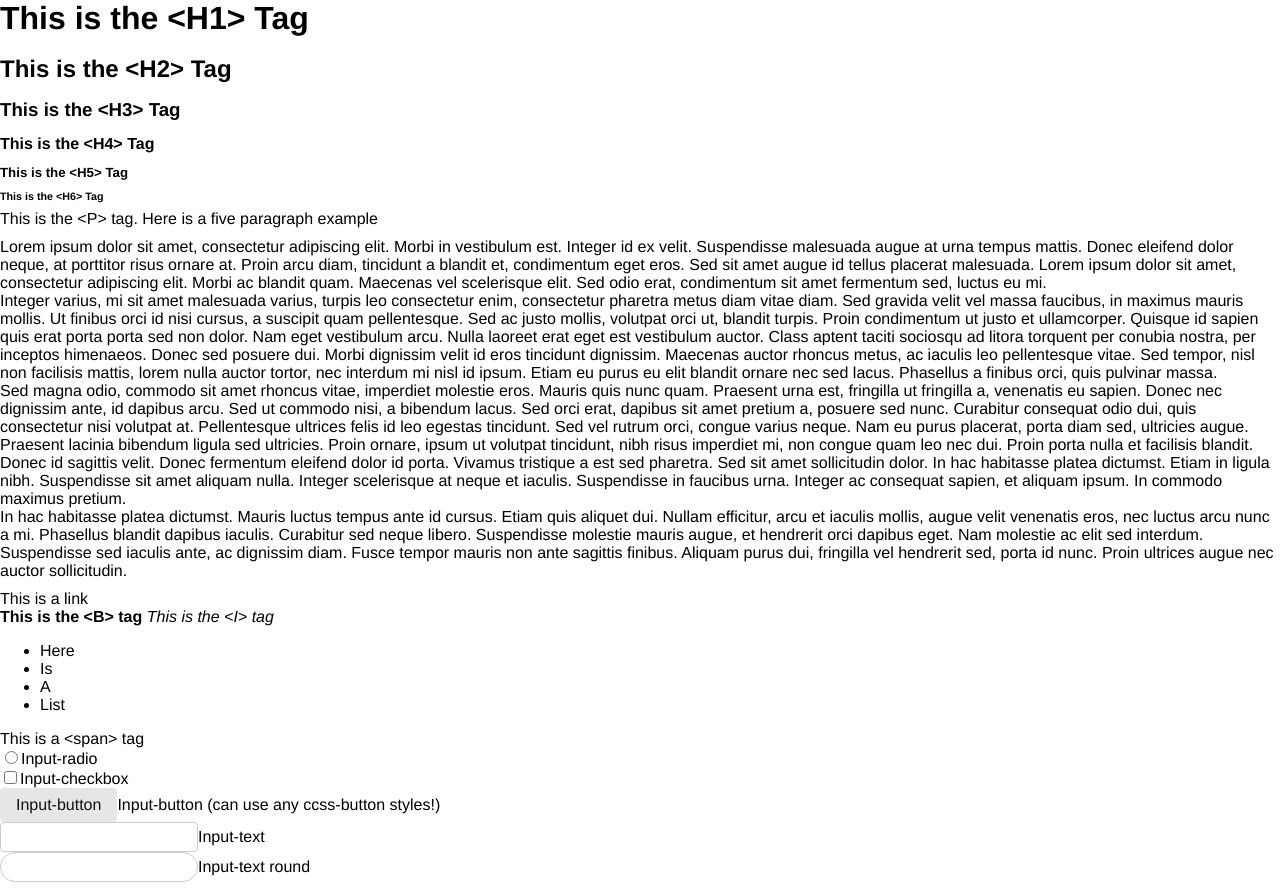
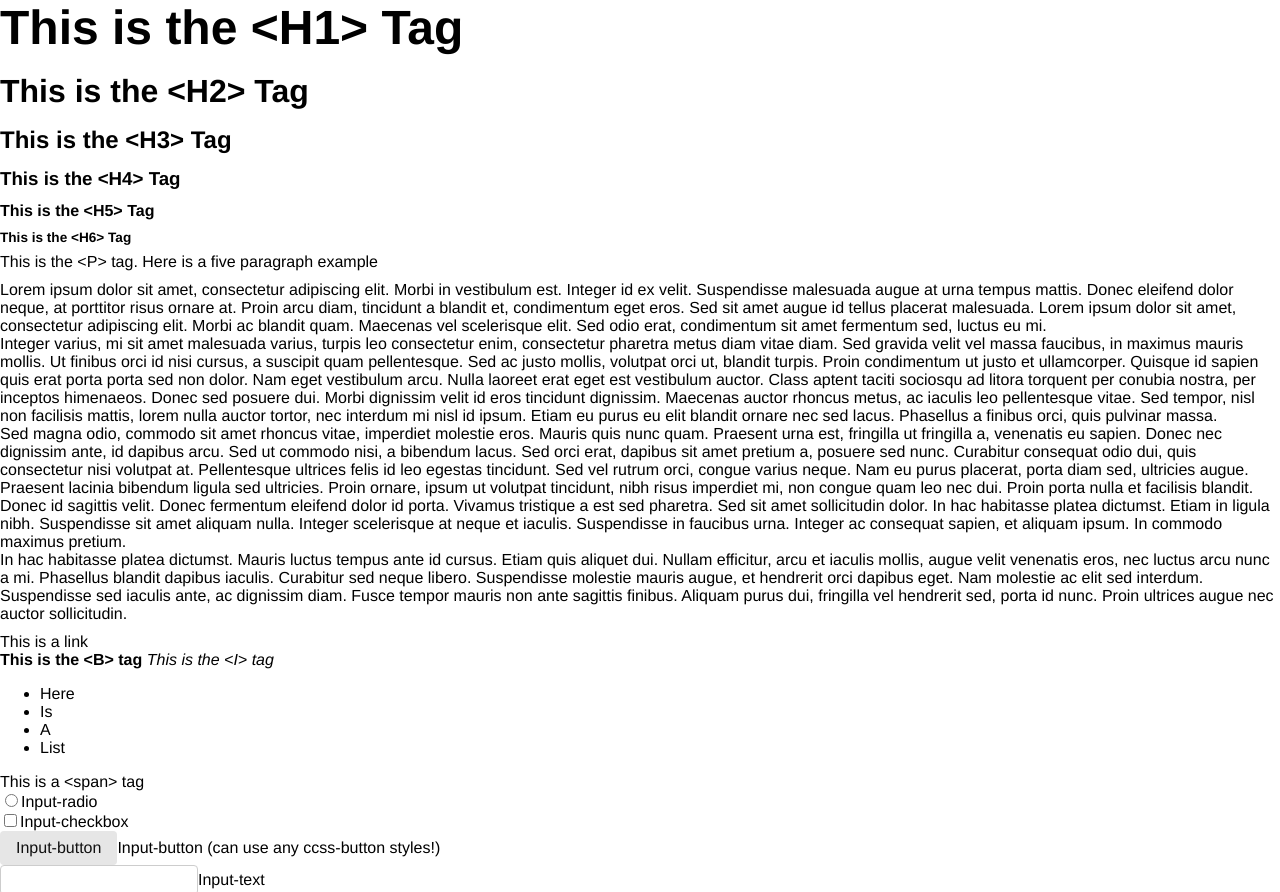
Before and after one commit to crystalcss/crystalcss, a website: page style-text.html in a window 1280 px wide. Shown: the top 892 px of the page. Drawn offline with nearby package versions, Linux system fonts and the light colour scheme; files that its build step writes are made by us from their sources.

Commit message:
Updated Header font sizes

```diff
--- a/scss/_text.scss
+++ b/scss/_text.scss
@@ -25,26 +25,32 @@ h1, h2, h3, h4, h5, h6 {
 }
 
 h1 {
+  font-size: 3em;
   @include margins(18px, 18px);
 }
 
 h2 {
+  font-size: 2em;
   @include margins(16px, 16px);
 }
 
 h3 {
+  font-size: 1.5em;
   @include margins(14px, 14px);
 }
 
 h4 {
+  font-size: 1.17em;
   @include margins(12px, 12px);
 }
 
 h5 {
+  font-size: 1em;
   @include margins(10px, 10px);
 }
 
 h6 {
+  font-size: 0.85em;
   @include margins(8px, 8px);
 }
 
```
